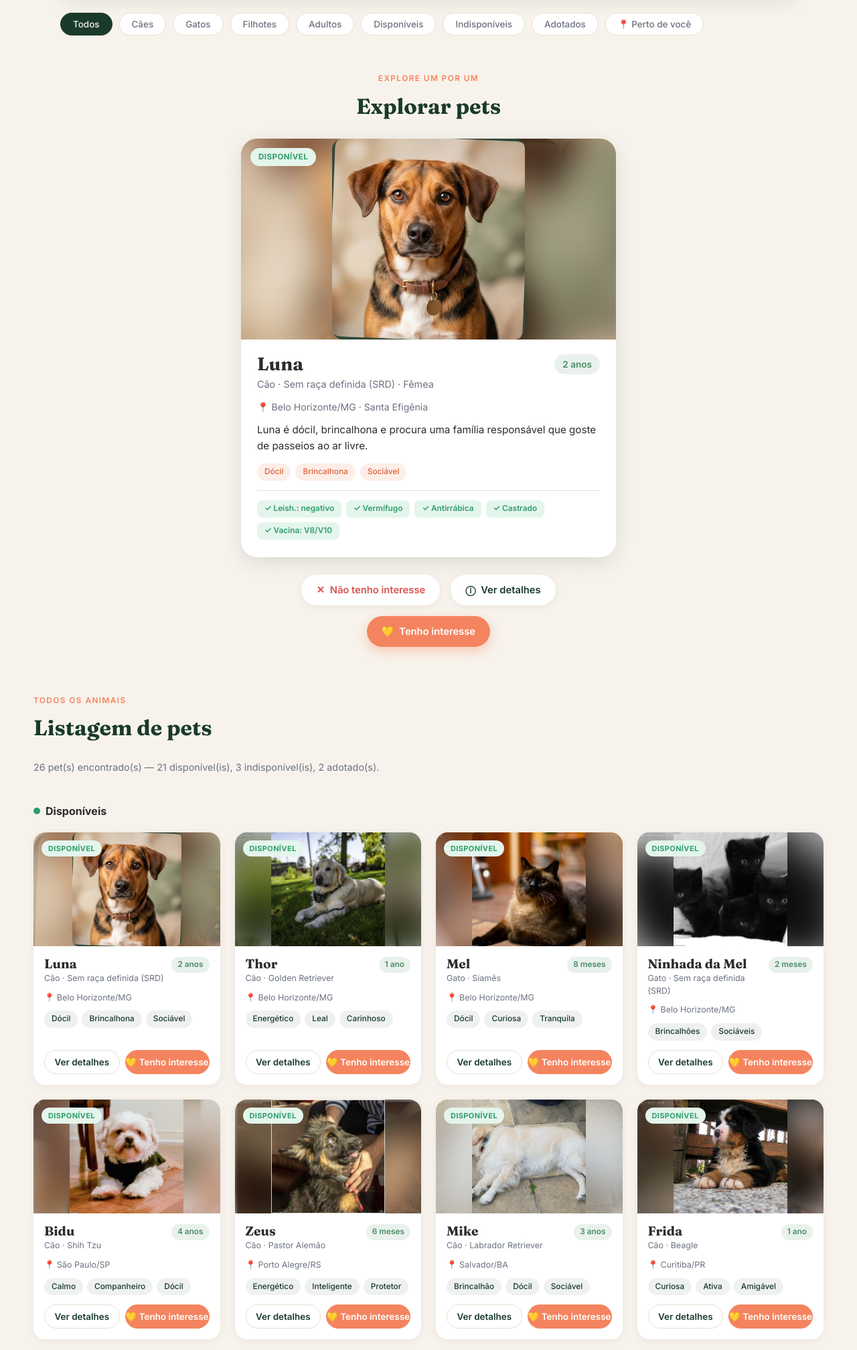
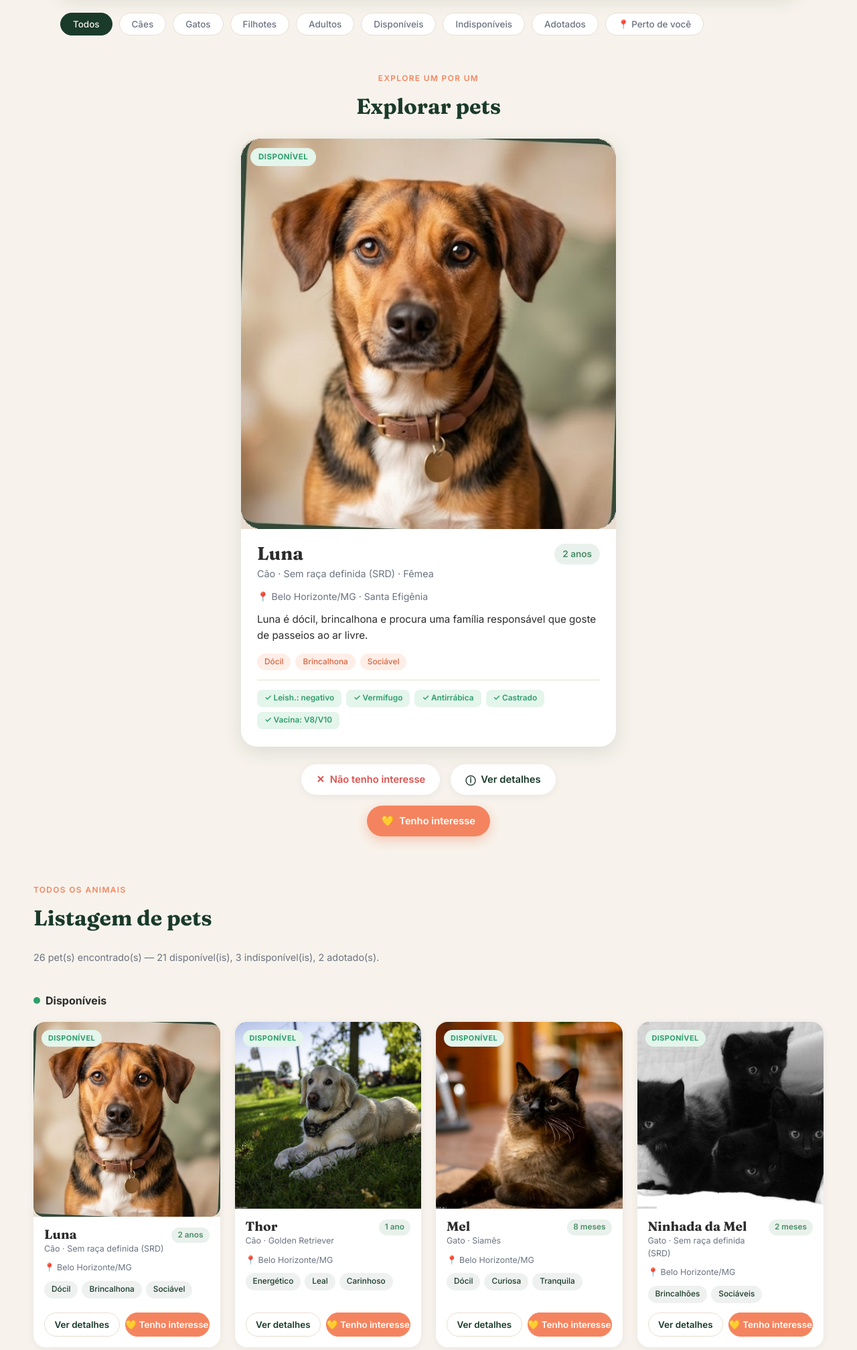
Before and after one commit to HIGOR-AURELIANO/controle-adocao-pets-main, a PHP site: page / in a window 1280 px wide. Shown: the part 1040-3056 px from the top of the page at 67% size. Run offline with PHP 8.4, Linux system fonts and the light colour scheme; data comes from the database, SQL or seed files in the repository.

Commit message:
Display pet images filling the entire card without cropping
Removes fixed image heights and blur effect, setting images to fill width with auto height across all cards and modals. Updates CSS and removes unnecessary JavaScript.

Replit-Commit-Author: Agent
Replit-Commit-Session-Id: ce2cb998-d481-4725-9ad8-6d08629be897
Replit-Commit-Checkpoint-Type: full_checkpoint
Replit-Commit-Event-Id: dd59b285-7fc4-4244-ad57-e534c361abda
Replit-Commit-Screenshot-Url: https://storage.googleapis.com/screenshot-production-us-central1/67434801-ca8e-4e68-8e1f-bd58c85c5dfe/ce2cb998-d481-4725-9ad8-6d08629be897/OPc5dE2
Replit-Helium-Checkpoint-Created: true

```diff
--- a/cadastrar-pet.html
+++ b/cadastrar-pet.html
@@ -7,7 +7,7 @@
   <meta name="description" content="Cadastre um pet ou uma ninhada para adoção no meu4patas.">
   <link rel="icon" type="image/png" href="assets/logo-meu4patas.png?v=logo-final-1">
   <link href="https://fonts.googleapis.com/css2?family=Fraunces:ital,opsz,wght@0,9..144,400;0,9..144,600;0,9..144,700;0,9..144,900;1,9..144,600;1,9..144,700&family=Inter:wght@300;400;500;600;700&display=swap" rel="stylesheet">
-  <link rel="stylesheet" href="css/style.css?v=fix-v11">
+  <link rel="stylesheet" href="css/style.css?v=fix-v12">
 </head>
 <body>
 
@@ -278,6 +278,6 @@
   <!-- ───────────── TOAST ───────────── -->
   <div class="toast" id="toast" role="status" aria-live="polite" hidden></div>
 
-  <script src="js/script.js?v=fix-v11"></script>
+  <script src="js/script.js?v=fix-v12"></script>
 </body>
 </html>
--- a/cadastro.html
+++ b/cadastro.html
@@ -7,7 +7,7 @@
   <meta name="description" content="Cadastre-se no meu4patas para adotar ou doar pets com responsabilidade.">
   <link rel="icon" type="image/png" href="assets/logo-meu4patas.png?v=logo-final-1">
   <link href="https://fonts.googleapis.com/css2?family=Fraunces:ital,opsz,wght@0,9..144,400;0,9..144,600;0,9..144,700;0,9..144,900;1,9..144,600;1,9..144,700&family=Inter:wght@300;400;500;600;700&display=swap" rel="stylesheet">
-  <link rel="stylesheet" href="css/style.css?v=fix-v11">
+  <link rel="stylesheet" href="css/style.css?v=fix-v12">
 </head>
 <body>
 
@@ -218,6 +218,6 @@
   <!-- ───────────── TOAST ───────────── -->
   <div class="toast" id="toast" role="status" aria-live="polite" hidden></div>
 
-  <script src="js/script.js?v=fix-v11"></script>
+  <script src="js/script.js?v=fix-v12"></script>
 </body>
 </html>
--- a/css/style.css
+++ b/css/style.css
@@ -560,11 +560,10 @@ a { color: var(--verde-claro); }
 
 .explore-card-img {
   position: relative;
-  height: 300px;
   background: var(--bege);
   overflow: hidden;
 }
-.explore-card-img img { position: relative; z-index: 1; width: 100%; height: 100%; object-fit: contain; }
+.explore-card-img img { display: block; width: 100%; height: auto; }
 .explore-card-status {
   position: absolute;
   z-index: 2;
@@ -1347,11 +1346,10 @@ a { color: var(--verde-claro); }
 
 .pet-card-img {
   position: relative;
-  height: 170px;
   background: var(--bege);
   overflow: hidden;
 }
-.pet-card-img img { position: relative; z-index: 1; width: 100%; height: 100%; object-fit: contain; }
+.pet-card-img img { display: block; width: 100%; height: auto; }
 .pet-card-badge {
   position: absolute;
   z-index: 2;
@@ -1714,26 +1712,9 @@ a { color: var(--verde-claro); }
 }
 .modal-close:hover { transform: scale(1.1); }
 
-.modal-img { position: relative; height: 280px; background: var(--bege); overflow: hidden; }
-.modal-img img { position: relative; z-index: 1; width: 100%; height: 100%; object-fit: contain; }
+.modal-img { position: relative; background: var(--bege); overflow: hidden; }
+.modal-img img { display: block; width: 100%; height: auto; }
 .modal-img .explore-card-status { top: 16px; left: 16px; }
-
-/* Preenche o espaço vazio com uma cópia desfocada da própria imagem,
-   mantendo a foto completa (sem cortar) em primeiro plano. */
-.explore-card-img::before,
-.pet-card-img::before,
-.modal-img::before {
-  content: '';
-  position: absolute;
-  inset: 0;
-  z-index: 0;
-  background-image: inherit;
-  background-size: cover;
-  background-position: center;
-  background-repeat: no-repeat;
-  filter: blur(22px);
-  transform: scale(1.18);
-}
 
 .modal-body { padding: 26px 30px 30px; }
 .modal-head { display: flex; justify-content: space-between; align-items: flex-start; gap: 14px; margin-bottom: 6px; }
--- a/index.html
+++ b/index.html
@@ -9,7 +9,7 @@
   <link href="https://fonts.googleapis.com/css2?family=Fraunces:ital,opsz,wght@0,9..144,400;0,9..144,600;0,9..144,700;0,9..144,900;1,9..144,600;1,9..144,700&family=Inter:wght@300;400;500;600;700&display=swap" rel="stylesheet">
   <!-- Leaflet (biblioteca open-source de mapa interativo) -->
   <link rel="stylesheet" href="https://unpkg.com/leaflet@1.9.4/dist/leaflet.css">
-  <link rel="stylesheet" href="css/style.css?v=fix-v11">
+  <link rel="stylesheet" href="css/style.css?v=fix-v12">
 </head>
 <body>
 
@@ -265,6 +265,6 @@
   <div class="toast" id="toast" role="status" aria-live="polite" hidden></div>
 
   <script src="https://unpkg.com/leaflet@1.9.4/dist/leaflet.js"></script>
-  <script src="js/script.js?v=fix-v11"></script>
+  <script src="js/script.js?v=fix-v12"></script>
 </body>
 </html>
--- a/js/script.js
+++ b/js/script.js
@@ -2009,26 +2009,7 @@ function locateMeOnMap() {
 /* ===========================================================
    19. INICIALIZAÇÃO / EVENTOS
 =========================================================== */
-/* Define o fundo desfocado de cada moldura de imagem a partir da própria foto,
-   para preencher o espaço sem cortar a imagem (que fica inteira em primeiro plano). */
-function setupImageFills() {
-  const SEL = '.explore-card-img, .pet-card-img, .modal-img';
-  const apply = img => {
-    const holder = img.closest && img.closest(SEL);
-    const src = img.currentSrc || img.src;
-    if (holder && src) holder.style.backgroundImage = `url("${src}")`;
-  };
-  const sweep = () => document.querySelectorAll(`${SEL} img`).forEach(img => { if (img.complete) apply(img); });
-  // load (fase de captura) cobre imagens que ainda vão carregar, incluindo o fallback do onerror
-  document.addEventListener('load', e => { if (e.target.tagName === 'IMG') apply(e.target); }, true);
-  // MutationObserver cobre re-renders com imagens já em cache (que não disparam load)
-  new MutationObserver(sweep).observe(document.body, { childList: true, subtree: true });
-  sweep();
-}
-
 async function initApp() {
-  setupImageFills();
-
   // 1. Sessão e pets em paralelo
   const [_, petsR] = await Promise.all([
     loadSessionFromAPI(),
--- a/login.html
+++ b/login.html
@@ -7,7 +7,7 @@
   <meta name="description" content="Entre na sua conta meu4patas para acompanhar seus interesses e os pets que você cadastrou.">
   <link rel="icon" type="image/png" href="assets/logo-meu4patas.png?v=logo-final-1">
   <link href="https://fonts.googleapis.com/css2?family=Fraunces:ital,opsz,wght@0,9..144,400;0,9..144,600;0,9..144,700;0,9..144,900;1,9..144,600;1,9..144,700&family=Inter:wght@300;400;500;600;700&display=swap" rel="stylesheet">
-  <link rel="stylesheet" href="css/style.css?v=fix-v11">
+  <link rel="stylesheet" href="css/style.css?v=fix-v12">
 </head>
 <body>
 
@@ -130,6 +130,6 @@
   <!-- ───────────── TOAST ───────────── -->
   <div class="toast" id="toast" role="status" aria-live="polite" hidden></div>
 
-  <script src="js/script.js?v=fix-v11"></script>
+  <script src="js/script.js?v=fix-v12"></script>
 </body>
 </html>
--- a/perfil.html
+++ b/perfil.html
@@ -7,7 +7,7 @@
   <meta name="description" content="Sua conta no meu4patas: interesses, pets cadastrados e suas informações.">
   <link rel="icon" type="image/png" href="assets/logo-meu4patas.png?v=logo-final-1">
   <link href="https://fonts.googleapis.com/css2?family=Fraunces:ital,opsz,wght@0,9..144,400;0,9..144,600;0,9..144,700;0,9..144,900;1,9..144,600;1,9..144,700&family=Inter:wght@300;400;500;600;700&display=swap" rel="stylesheet">
-  <link rel="stylesheet" href="css/style.css?v=fix-v11">
+  <link rel="stylesheet" href="css/style.css?v=fix-v12">
 </head>
 <body>
 
@@ -121,6 +121,6 @@
   <!-- ───────────── TOAST ───────────── -->
   <div class="toast" id="toast" role="status" aria-live="polite" hidden></div>
 
-  <script src="js/script.js?v=fix-v11"></script>
+  <script src="js/script.js?v=fix-v12"></script>
 </body>
 </html>
--- a/termos.html
+++ b/termos.html
@@ -7,7 +7,7 @@
   <meta name="description" content="Termo de Adoção Responsável do meu4patas: compromissos do adotante para garantir o bem-estar e a vida digna do animal.">
   <link rel="icon" type="image/png" href="assets/logo-meu4patas.png?v=logo-final-1">
   <link href="https://fonts.googleapis.com/css2?family=Fraunces:ital,opsz,wght@0,9..144,400;0,9..144,600;0,9..144,700;0,9..144,900;1,9..144,600;1,9..144,700&family=Inter:wght@300;400;500;600;700&display=swap" rel="stylesheet">
-  <link rel="stylesheet" href="css/style.css?v=fix-v11">
+  <link rel="stylesheet" href="css/style.css?v=fix-v12">
 </head>
 <body>
 
@@ -163,6 +163,6 @@
   <!-- ───────────── TOAST ───────────── -->
   <div class="toast" id="toast" role="status" aria-live="polite" hidden></div>
 
-  <script src="js/script.js?v=fix-v11"></script>
+  <script src="js/script.js?v=fix-v12"></script>
 </body>
 </html>
```
